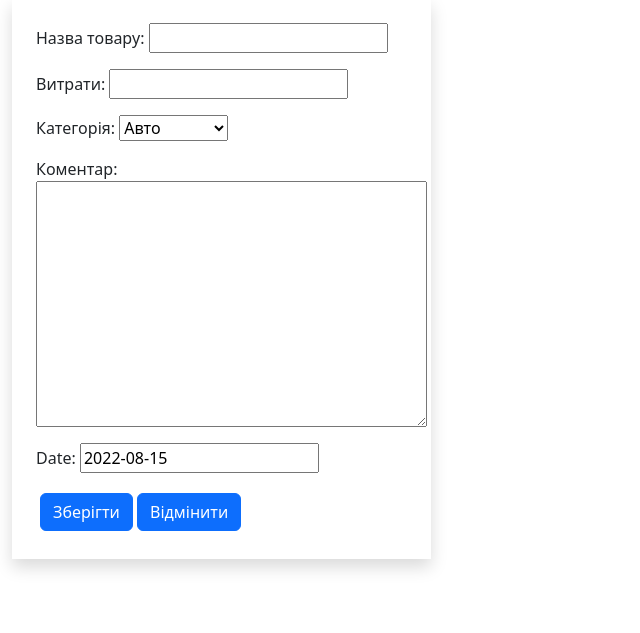
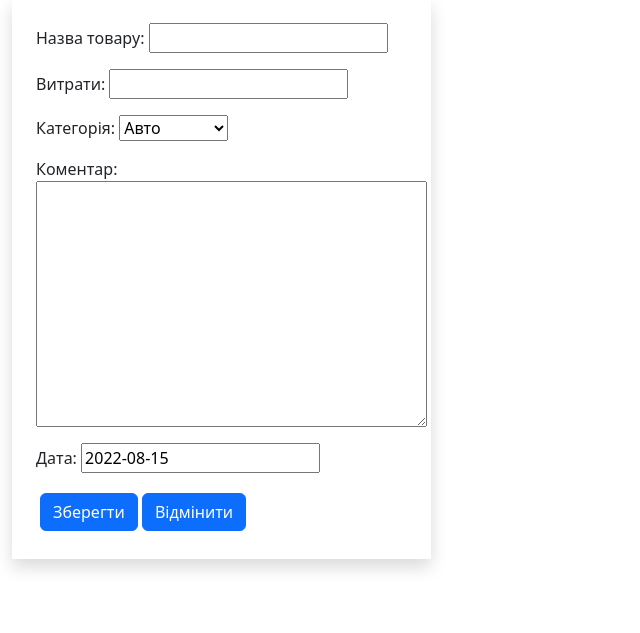
Before and after one commit to strenger001k/spending-control, a Django app: page /user_create/ in a window 1280 px wide. Shown: the part 65-698 px from the top of the page, without its empty margins (0-640 px from the left). Run offline with Django 4.2, Linux system fonts and the light colour scheme; the visitor is signed in with stand-in values (Sample User, id 1); some libraries are stand-ins or nearby versions.

Commit message:
some fix

```diff
--- a/spending/form.py
+++ b/spending/form.py
@@ -12,7 +12,7 @@ class CreateSpendingForm(forms.Form):
     category = forms.ChoiceField(label='Категорія',
                                  choices=SpendingCategory.choices)
     comment = forms.CharField(label='Коментар', required=False, max_length=255, widget=forms.Textarea)
-    date = forms.DateField(initial=datetime.now)
+    date = forms.DateField(initial=datetime.now, label='Дата')
 
     def save(self, user):
         new_spend = Spending.objects.create(
--- a/spending/templates/user_create.html
+++ b/spending/templates/user_create.html
@@ -10,7 +10,7 @@
             {% csrf_token %}
             {{ form.as_p }}
             <div class=" form-user p-1">
-                <button type="submit" class="btn btn-primary shadow_head">Зберігти</button>
+                <button type="submit" class="btn btn-primary shadow_head">Зберегти</button>
                 <a class="btn btn-primary shadow_head bottom-left" href="{% url 'user_list' %}">Відмінити</a>
             </div>
         </form>
--- a/spending/templates/user_update.html
+++ b/spending/templates/user_update.html
@@ -10,7 +10,7 @@
             {% csrf_token %}
             {{ form.as_p }}
             <div class=" form-user p-2">
-                <button type="submit" class="btn btn-primary shadow_head">Зберігти</button>
+                <button type="submit" class="btn btn-primary shadow_head">Зберегти</button>
                 <a class="btn btn-primary btn-primary" href="{% url 'user_list' %}">Відминити</a>
             </div>
         </form>
```
Also changed, not shown: README.md.
